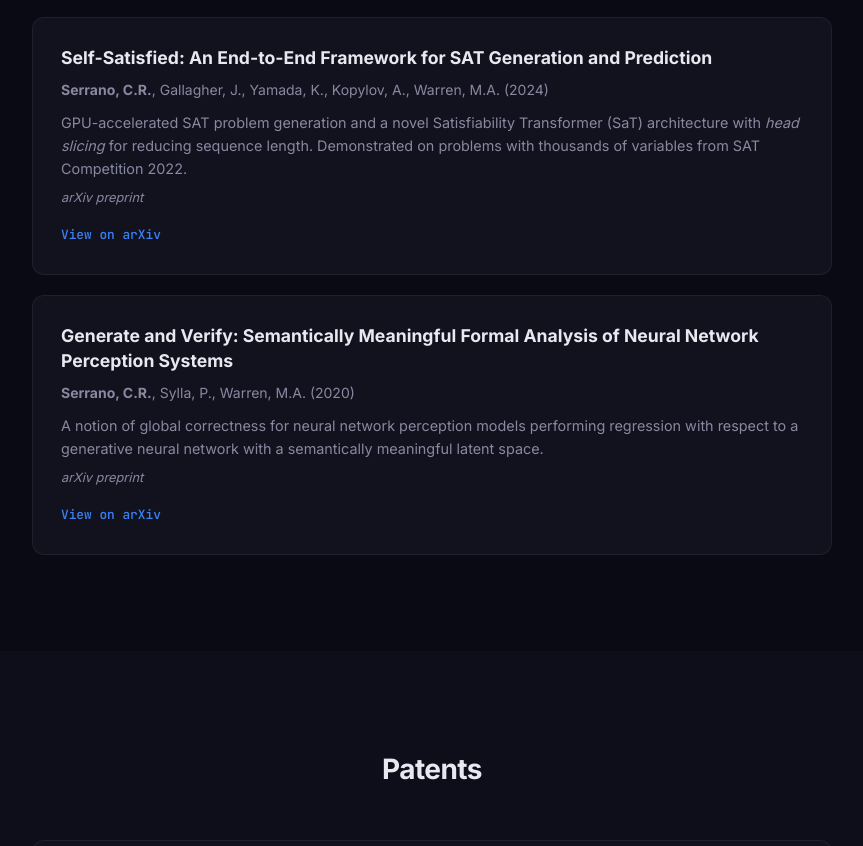
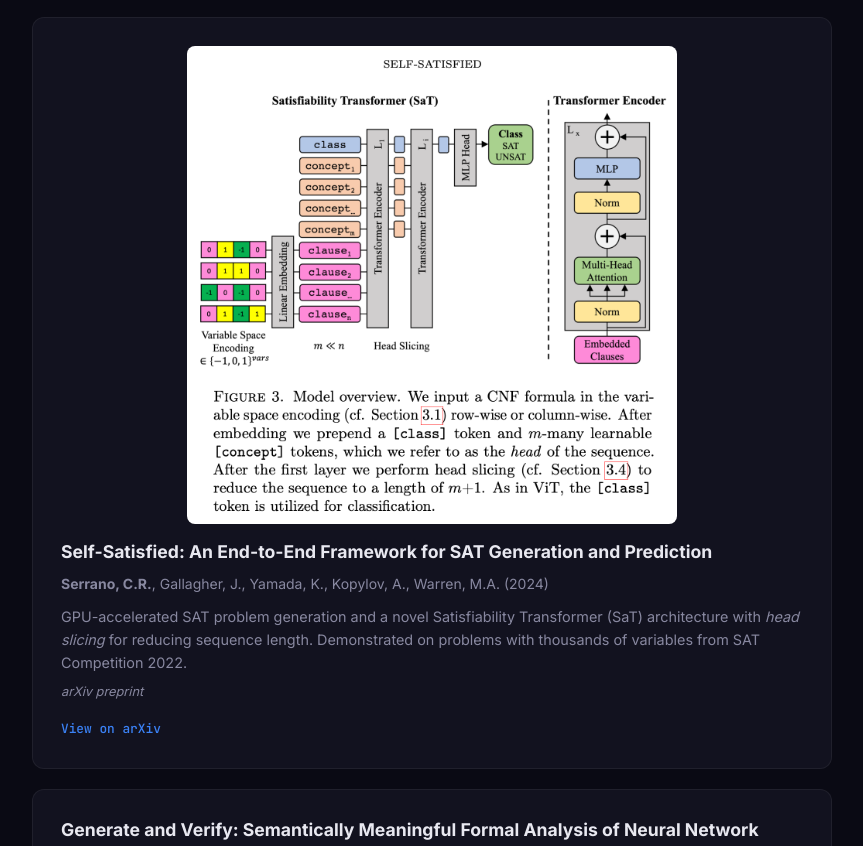
Before and after one commit to bybunni/bybunni.github.io, a plain HTML site: page index.html in a window 1280 px wide. Shown: the part 5078-5924 px from the top of the page, without its empty margins (208-1071 px from the left). Drawn offline with Linux system fonts and the light colour scheme.

Commit message:
Add publication image for "Self-Satisfied" framework and update CSS for image styling

```diff
--- a/css/style.css
+++ b/css/style.css
@@ -518,6 +518,11 @@ img {
   mix-blend-mode: lighten;
 }
 
+.pub-image-light {
+  mix-blend-mode: normal;
+  border-radius: 8px;
+}
+
 .pub-card h3 {
   font-size: 1.1rem;
   font-weight: 700;
--- a/index.html
+++ b/index.html
@@ -229,6 +229,7 @@
         </div>
 
         <div class="pub-card reveal">
+          <img src="assets/images/self-satisfied.png" alt="Self-Satisfied framework figure" class="pub-image pub-image-light">
           <h3>Self-Satisfied: An End-to-End Framework for SAT Generation and Prediction</h3>
           <p class="pub-authors"><strong>Serrano, C.R.</strong>, Gallagher, J., Yamada, K., Kopylov, A., Warren, M.A. (2024)</p>
           <p class="pub-desc">GPU-accelerated SAT problem generation and a novel Satisfiability Transformer (SaT) architecture with <i>head slicing</i> for reducing sequence length. Demonstrated on problems with thousands of variables from SAT Competition 2022.</p>
```
Also changed, not shown: assets/images/self-satisfied.png (added).
